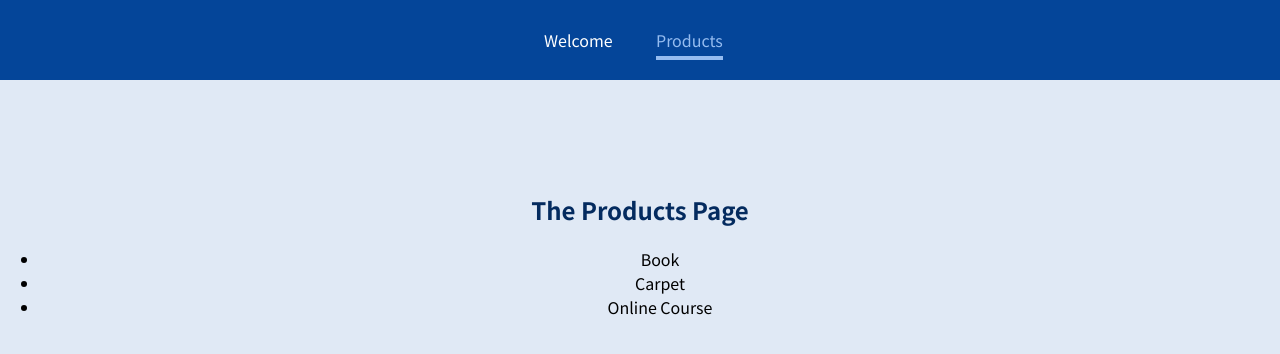
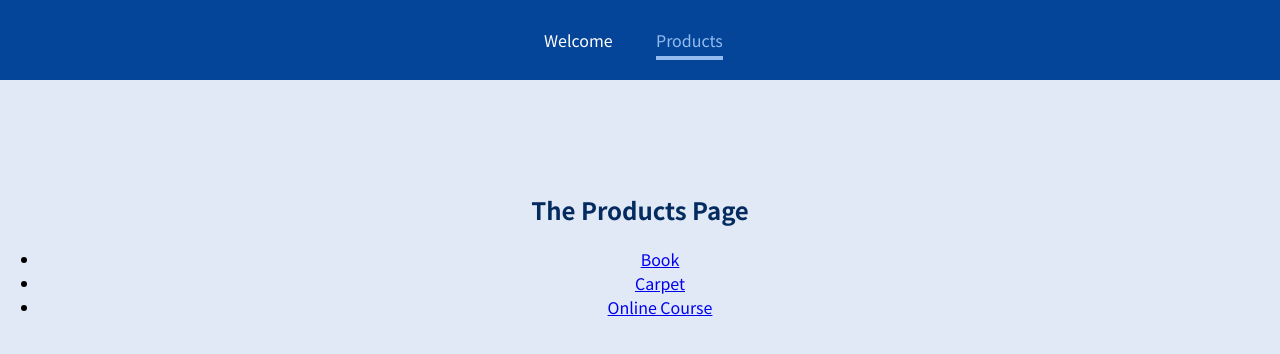
Before and after one commit to allwinandrews/react-routing, a JavaScript app: page /products in a window 1280 px wide. Shown: the top 354 px of the page. Built offline with nearby package versions, Linux system fonts and the light colour scheme.

Commit message:
Uses Switch and exact For Configuring Routes

```diff
--- a/src/App.js
+++ b/src/App.js
@@ -1,4 +1,4 @@
-import { Route } from "react-router-dom";
+import { Route, Switch } from "react-router-dom";
 
 import Welcome from "./pages/Welcome";
 import Products from "./pages/Products";
@@ -10,15 +10,17 @@
     <div>
       <MainHeader />
       <main>
+        <Switch>
           <Route path="/welcome">
             <Welcome />
           </Route>
-        <Route path="/products">
+          <Route path="/products" exact>
             <Products />
           </Route>
-        <Route path="/product-detail/:productId">
+          <Route path="/products/:productId">
             <ProductDetail />
           </Route>
+        </Switch>
       </main>
     </div>
   );
--- a/src/pages/Products.js
+++ b/src/pages/Products.js
@@ -1,11 +1,19 @@
+import { Link } from "react-router-dom";
+
 const Products = () => {
   return (
     <section>
       <h1>The Products Page</h1>
       <ul>
-        <li>Book</li>
-        <li>Carpet</li>
-        <li>Online Course</li>
+        <li>
+          <Link to="/products/p1">Book</Link>
+        </li>
+        <li>
+          <Link to="/products/p2">Carpet</Link>
+        </li>
+        <li>
+          <Link to="/products/p3">Online Course</Link>
+        </li>
       </ul>
     </section>
   );
```
Lines whose indentation alone changed are shown as unchanged.
